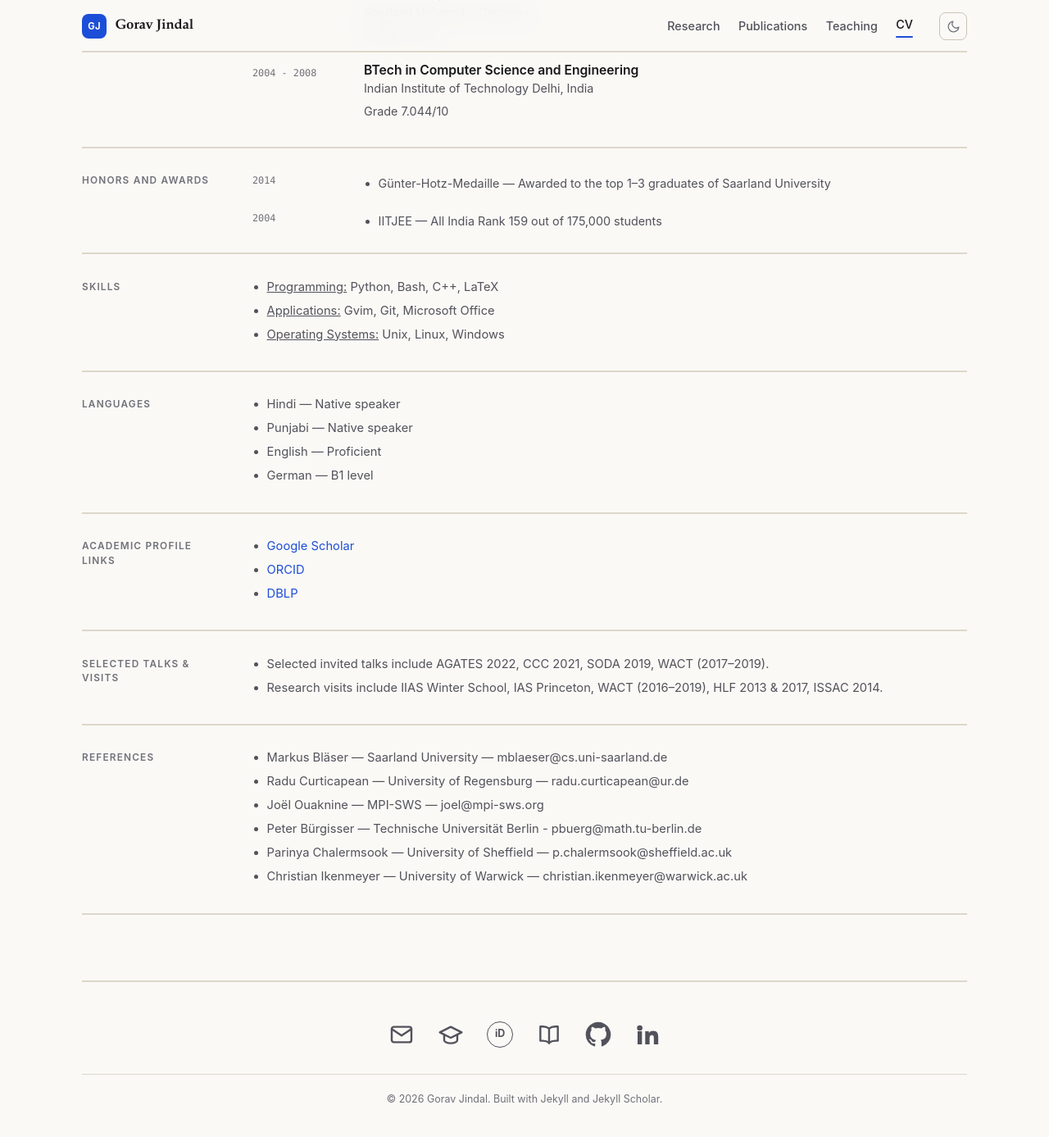
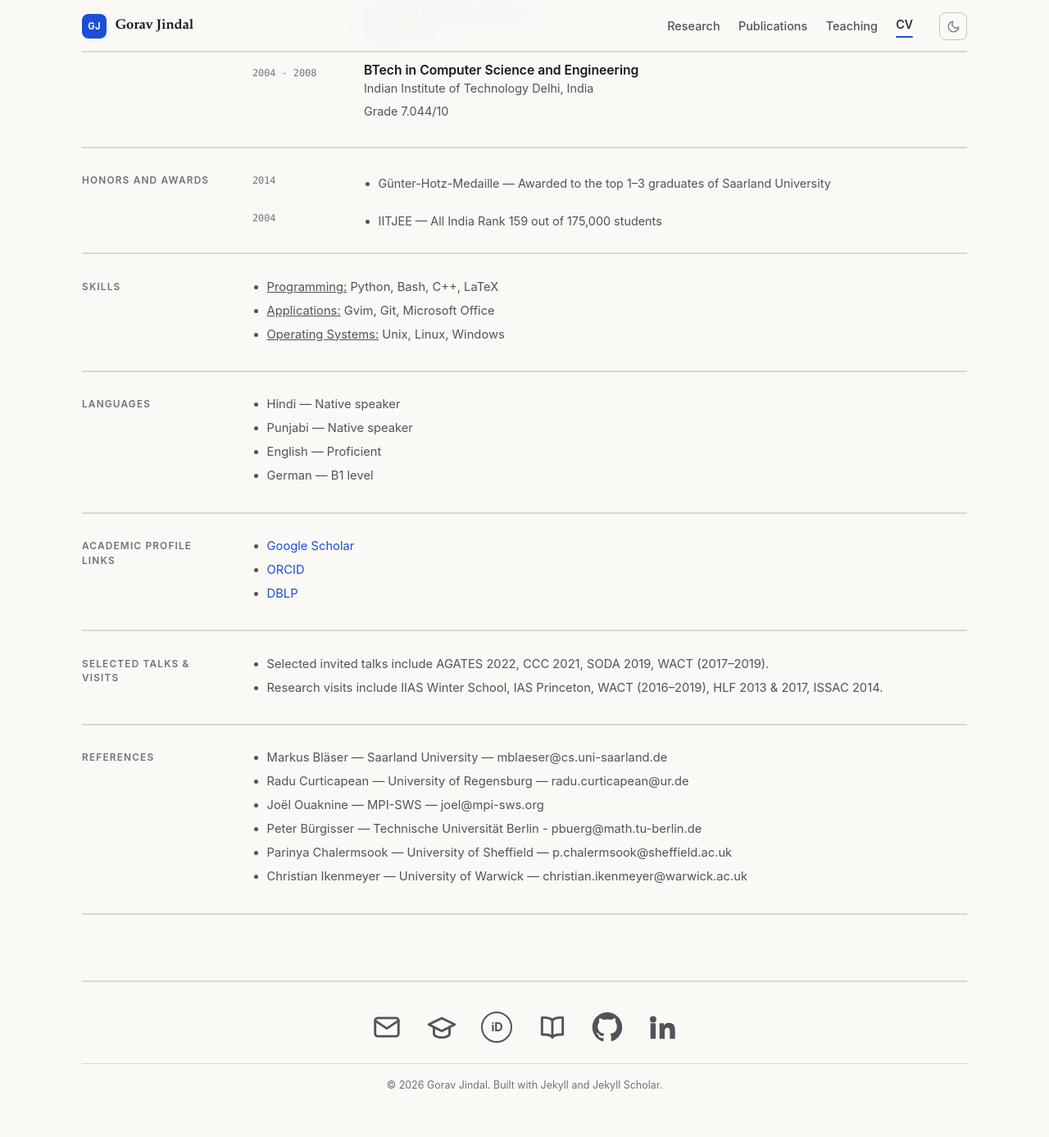
Before and after one commit to goravjindal/goravjindal.github.io, a Jekyll site: the page built from _pages/cv.md, in a window 1280 px wide and 1400 px high, scrolled down 1468 px. Shown: the top 1387 px of the window at 82% size. Built offline with Jekyll 4.4.1, drawn with Linux system fonts in a browser that asks for light colours.

Commit message:
Enlarge footer icons and tighten footer spacing

```diff
--- a/assets/css/main.css
+++ b/assets/css/main.css
@@ -384,7 +384,12 @@ hr {
 }
 
 .section:last-of-type {
+  padding-bottom: 2rem;
   border-bottom: 0;
+}
+
+.section:last-of-type .pub:last-child {
+  padding-bottom: 0.2rem;
 }
 
 .section-head {
@@ -1121,7 +1126,7 @@ hr {
    ----------------------------------------------------------------------------- */
 
 .site-footer {
-  padding: 2.5rem 0 3rem;
+  padding: 1.75rem 0 2rem;
   border-top: 1px solid var(--rule);
 }
 
@@ -1129,7 +1134,7 @@ hr {
   display: flex;
   flex-direction: column;
   align-items: center;
-  gap: 1.4rem;
+  gap: 1rem;
 }
 
 .footer-links {
@@ -1137,15 +1142,15 @@ hr {
   flex-wrap: wrap;
   align-items: center;
   justify-content: center;
-  gap: 0.5rem;
+  gap: 0.6rem;
 }
 
 .footer-links a {
   display: inline-flex;
   align-items: center;
   justify-content: center;
-  width: 3.25rem;
-  height: 3.25rem;
+  width: 3.6rem;
+  height: 3.6rem;
   border-radius: 10px;
   color: var(--text-soft);
   transition: color 0.15s ease, background-color 0.15s ease;
@@ -1157,19 +1162,19 @@ hr {
 }
 
 .footer-links svg {
-  width: 32px;
-  height: 32px;
+  width: 38px;
+  height: 38px;
 }
 
 .footer-icon-badge {
   display: inline-flex;
   align-items: center;
   justify-content: center;
-  width: 32px;
-  height: 32px;
-  border: 1.8px solid currentColor;
+  width: 38px;
+  height: 38px;
+  border: 2px solid currentColor;
   border-radius: 50%;
-  font-size: 0.78rem;
+  font-size: 0.9rem;
   font-weight: 700;
   letter-spacing: -0.02em;
 }
@@ -1177,7 +1182,7 @@ hr {
 .footer-copy {
   width: 100%;
   margin: 0;
-  padding-top: 1.25rem;
+  padding-top: 1rem;
   border-top: 1px solid var(--rule);
   color: var(--text-muted);
   font-size: 0.78rem;
@@ -1347,6 +1352,30 @@ hr {
     display: none;
   }
 
+  .site-footer {
+    padding: 1.5rem 0 1.75rem;
+  }
+
+  .footer-links {
+    gap: 0.35rem;
+  }
+
+  .footer-links a {
+    width: 3.1rem;
+    height: 3.1rem;
+  }
+
+  .footer-links svg {
+    width: 34px;
+    height: 34px;
+  }
+
+  .footer-icon-badge {
+    width: 34px;
+    height: 34px;
+    font-size: 0.82rem;
+  }
+
   .course {
     grid-template-columns: 7rem minmax(0, 1fr);
     gap: 0.75rem;
```
